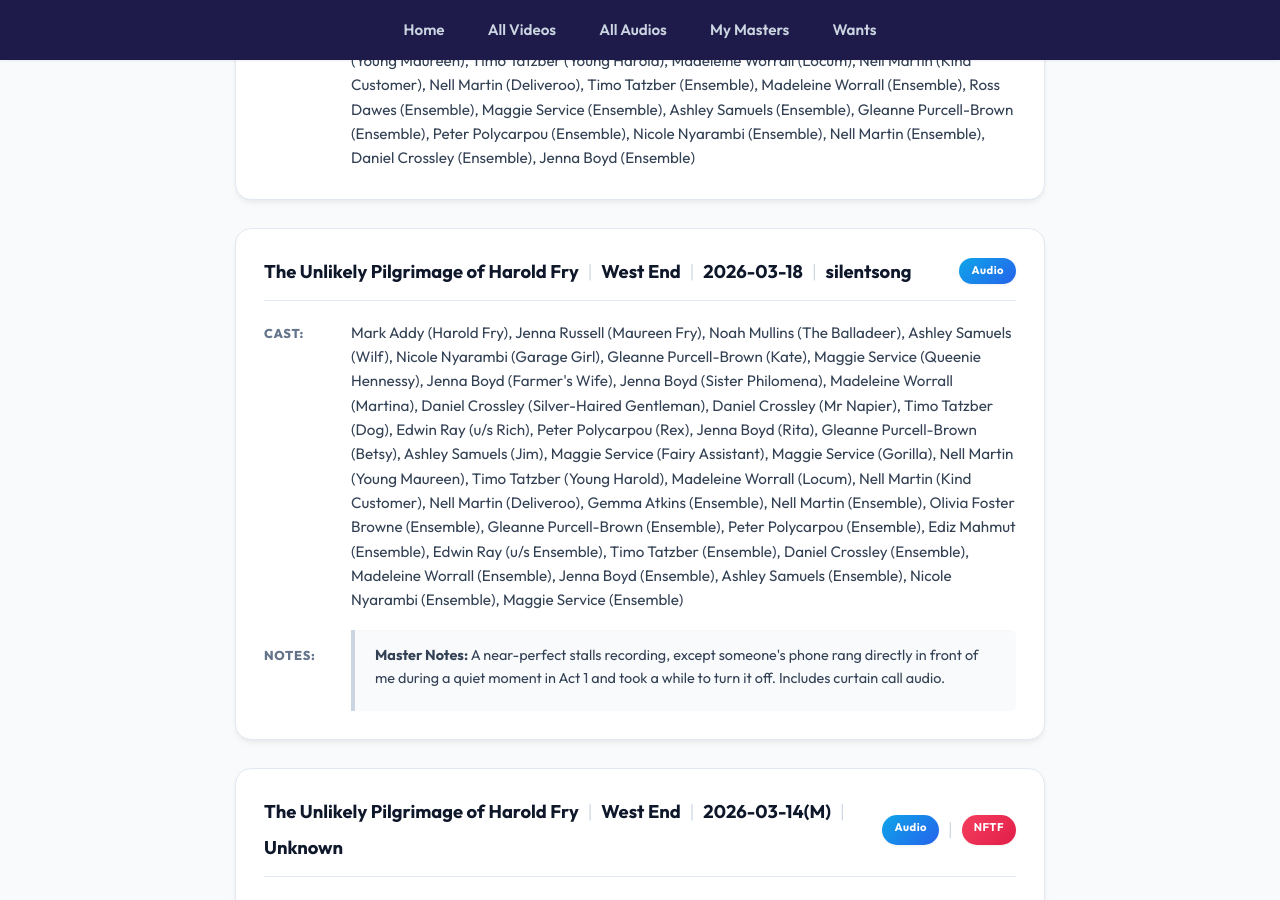
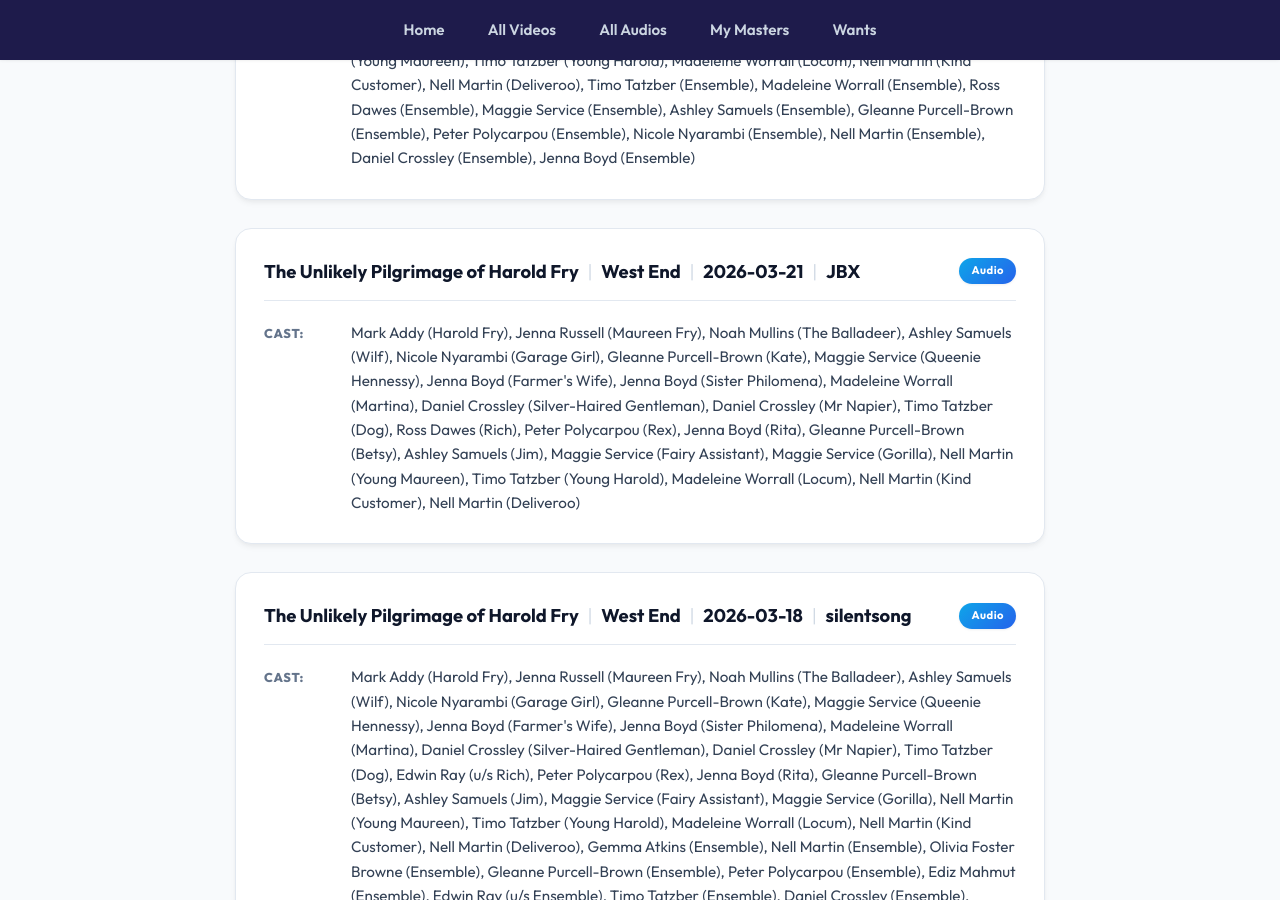
Before and after one commit to DireSpider/direspider.github.io, a Jekyll site: the page built from wants/index.html, in a window 1280 px wide and 900 px high, scrolled down 28357 px. Built offline with Jekyll 4.4.1, drawn with Linux system fonts in a browser that asks for light colours.

Commit message:
update my wants include html

```diff
--- a/_includes/wants.html
+++ b/_includes/wants.html
@@ -3151,6 +3151,38 @@
             <span class="separator">|</span>
             <span>West End</span>
             <span class="separator">|</span>
+            <span>2026-03-21</span>
+            <span class="separator">|</span>
+            <span>JBX</span>
+          </div>
+
+          <div class ="header-badges">
+        <span class="media-type-badge">audio</span>
+
+
+
+
+
+             </div>
+
+        </div>
+
+<div class="info-section">
+<span class="label">Cast:</span>
+<span id="cast-display" class="content-text">
+Mark Addy (Harold Fry), Jenna Russell (Maureen Fry), Noah Mullins (The Balladeer), Ashley Samuels (Wilf), Nicole Nyarambi (Garage Girl), Gleanne Purcell-Brown (Kate), Maggie Service (Queenie Hennessy), Jenna Boyd (Farmer's Wife), Jenna Boyd (Sister Philomena), Madeleine Worrall (Martina), Daniel Crossley (Silver-Haired Gentleman), Daniel Crossley (Mr Napier), Timo Tatzber (Dog), Ross Dawes (Rich), Peter Polycarpou (Rex), Jenna Boyd (Rita), Gleanne Purcell-Brown (Betsy), Ashley Samuels (Jim), Maggie Service (Fairy Assistant), Maggie Service (Gorilla), Nell Martin (Young Maureen), Timo Tatzber (Young Harold), Madeleine Worrall (Locum), Nell Martin (Kind Customer), Nell Martin (Deliveroo)
+</span>
+</div>
+
+
+</div><div class="recording-card">
+ <div class="header">
+
+          <div class="header-info">
+            <span>The Unlikely Pilgrimage of Harold Fry</span>
+            <span class="separator">|</span>
+            <span>West End</span>
+            <span class="separator">|</span>
             <span>2026-03-18</span>
             <span class="separator">|</span>
             <span>silentsong</span>
```
